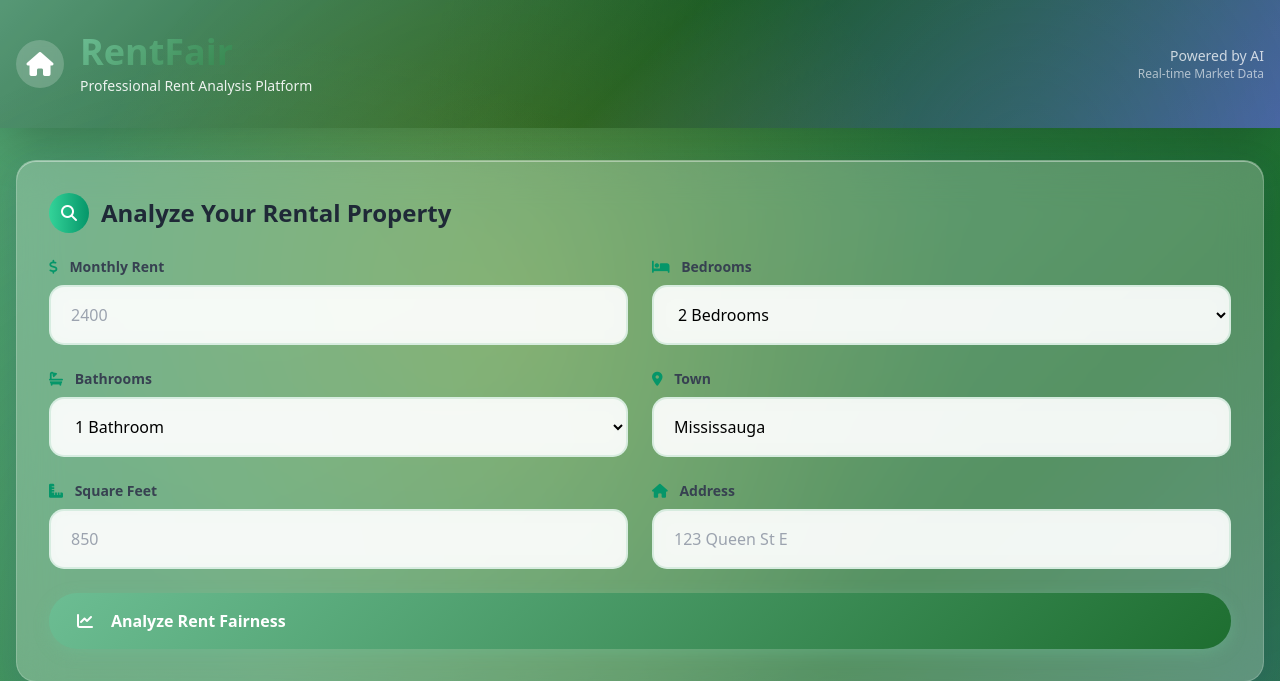
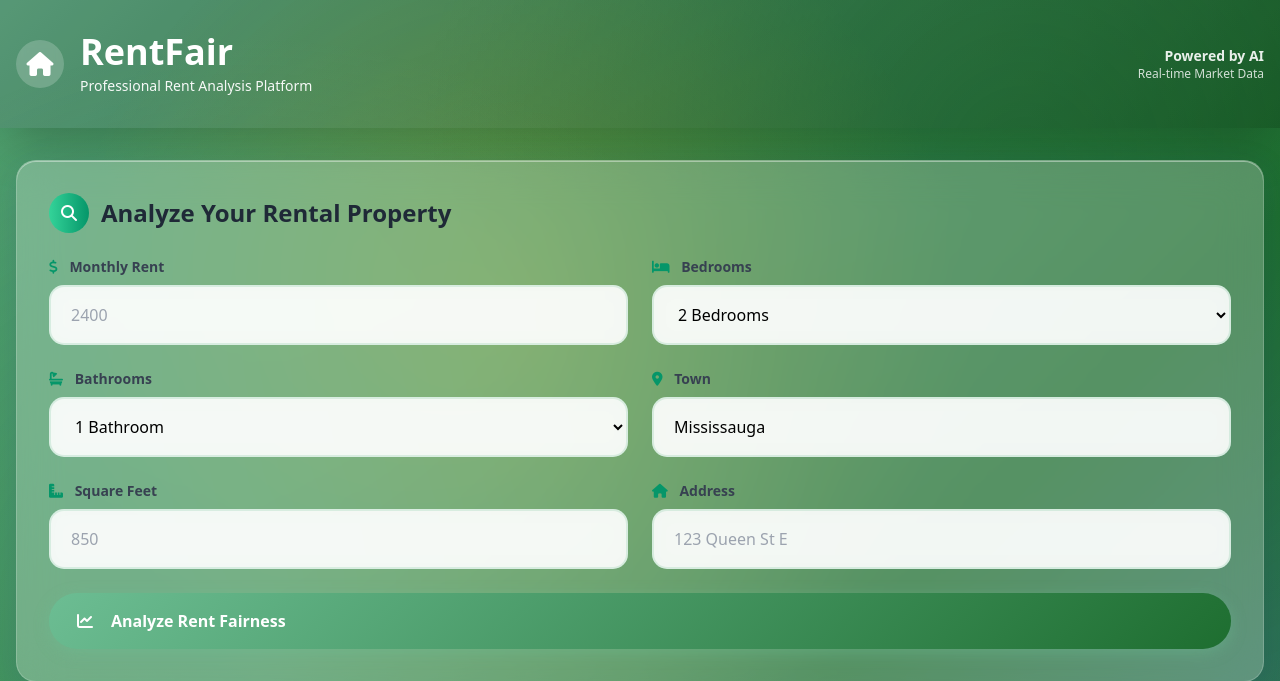
Before and after one commit to SarveshwarSenthilKumar/FraserHacks, a Flask app: page / in a window 1280 px wide. Shown: the top 681 px of the page. Run offline with Flask 3, Linux system fonts and the light colour scheme; some libraries are stand-ins or nearby versions.

Commit message:
Updated header with proper styling

```diff
--- a/notes.txt
+++ b/notes.txt
@@ -1,7 +1,6 @@
 
 update the footer
 fix deployment issues
-look at header
 fix the piss yellow gradient
 make all text more readable
 fix the readme file
--- a/templates/index.html
+++ b/templates/index.html
@@ -13,7 +13,7 @@
     <link rel="stylesheet" href="{{ url_for('static', filename='css/style.css') }}">
     <style>
         .gradient-bg {
-            background: linear-gradient(135deg, #6cbd93 0%, #1e6e30 50%, #667eea 100%);
+            background: linear-gradient(135deg, #6cbd93 0%, #1e6e30 100%);
         }
         .glass-effect {
             background: rgba(255, 255, 255, 0.25);
@@ -93,14 +93,14 @@
                         <i class="fas fa-home text-2xl"></i>
                     </div>
                     <div>
-                        <h1 class="text-4xl font-bold gradient-text">RentFair</h1>
-                        <p class="text-sm opacity-90 mt-1">Professional Rent Analysis Platform</p>
+                        <h1 class="text-4xl font-bold text-white drop-shadow-lg">RentFair</h1>
+                        <p class="text-sm opacity-95 mt-1 font-medium drop-shadow">Professional Rent Analysis Platform</p>
                     </div>
                 </div>
                 <div class="hidden md:flex items-center space-x-6">
                     <div class="text-right">
-                        <p class="text-sm opacity-75">Powered by AI</p>
-                        <p class="text-xs opacity-60">Real-time Market Data</p>
+                        <p class="text-sm opacity-90 font-semibold drop-shadow">Powered by AI</p>
+                        <p class="text-xs opacity-80 drop-shadow">Real-time Market Data</p>
                     </div>
                 </div>
             </div>
```
